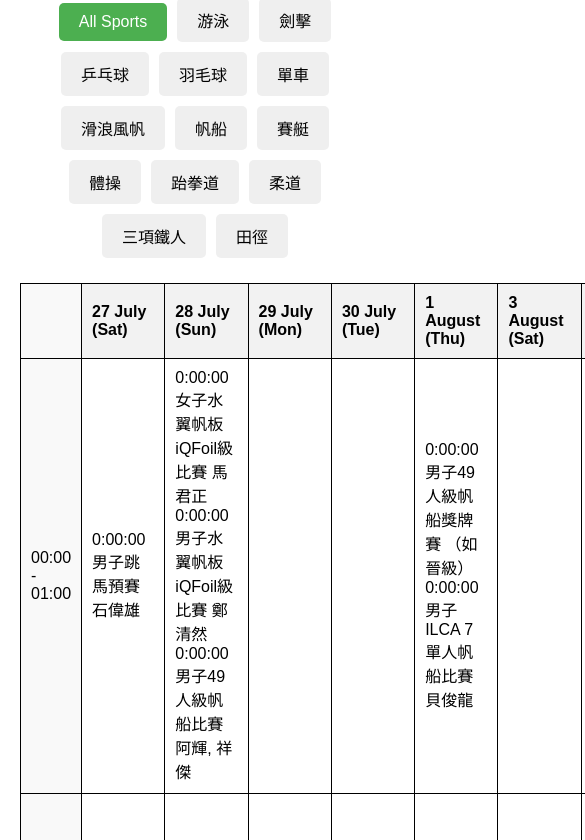
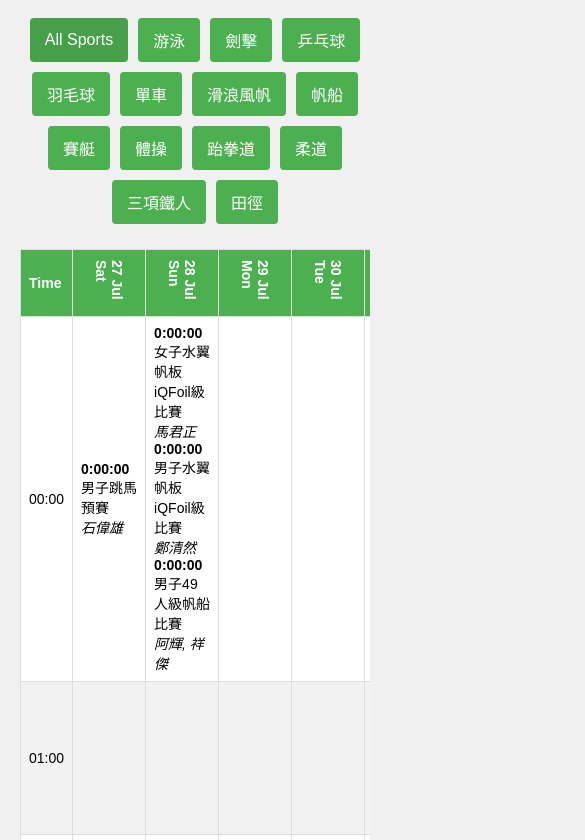
Before and after one commit to FatKam2024/olympicsHK, a plain HTML site: page index.html in a window 390 px wide. Shown: the part 161-1001 px from the top of the page, 585 px wide, since content can reach past the window. Drawn offline with nearby package versions, Linux system fonts and the light colour scheme.

Commit message:
update with Claude suggestions

```diff
--- a/index.html
+++ b/index.html
@@ -5,43 +5,23 @@
     <meta name="viewport" content="width=device-width, initial-scale=1.0">
     <title>Hong Kong Team Matches - Paris Olympics</title>
     <style>
-        body {
-            font-family: Arial, sans-serif;
-            margin: 20px;
-        }
-        h1 {
-            text-align: center;
-        }
-        #buttons {
-            text-align: center;
-            margin-bottom: 20px;
-        }
         table {
             width: 100%;
             border-collapse: collapse;
-            margin-bottom: 20px;
         }
         th, td {
             border: 1px solid black;
-            padding: 10px;
+            padding: 8px;
             text-align: left;
+            width: 100px; /* Fixed column width */
         }
         th {
             background-color: #f2f2f2;
         }
-        th:first-child, td:first-child {
-            width: 150px;
-            background-color: #f9f9f9;
-            position: sticky;
-            left: 0;
-        }
         button {
             margin: 5px;
-            padding: 10px 20px;
+            padding: 10px;
             font-size: 16px;
-            cursor: pointer;
-            border: none;
-            border-radius: 5px;
         }
         .active {
             background-color: #4CAF50; /* Active button color */
@@ -58,9 +38,6 @@
             margin: 5px 0;
             font-size: 16px;
             color: blue;
-        }
-        .live-channels a:hover {
-            text-decoration: underline;
         }
     </style>
     <script src="https://cdnjs.cloudflare.com/ajax/libs/PapaParse/5.3.0/papaparse.min.js"></script>
@@ -84,3 +61,115 @@
     <script src="script.js"></script>
 </body>
 </html>
+<!DOCTYPE html>
+<html lang="en">
+<head>
+    <meta charset="UTF-8">
+    <meta name="viewport" content="width=device-width, initial-scale=1.0">
+    <title>Hong Kong Team Matches - Paris Olympics</title>
+    <script src="https://cdnjs.cloudflare.com/ajax/libs/PapaParse/5.3.0/papaparse.min.js"></script>
+    <style>
+        body {
+            font-family: Arial, sans-serif;
+            margin: 0;
+            padding: 20px;
+            background-color: #f0f0f0;
+        }
+        h1 {
+            text-align: center;
+            color: #333;
+        }
+        #buttons {
+            display: flex;
+            flex-wrap: wrap;
+            justify-content: center;
+            margin-bottom: 20px;
+        }
+        button {
+            margin: 5px;
+            padding: 10px 15px;
+            background-color: #4CAF50;
+            color: white;
+            border: none;
+            border-radius: 4px;
+            cursor: pointer;
+            transition: background-color 0.3s;
+        }
+        button:hover {
+            background-color: #45a049;
+        }
+        button.active {
+            background-color: #45a049;
+        }
+        #tables {
+            overflow-x: auto;
+        }
+        table {
+            width: 100%;
+            border-collapse: collapse;
+            background-color: white;
+            box-shadow: 0 0 20px rgba(0, 0, 0, 0.1);
+        }
+        th, td {
+            border: 1px solid #ddd;
+            padding: 12px;
+            text-align: left;
+        }
+        th {
+            background-color: #4CAF50;
+            color: white;
+        }
+        tr:nth-child(even) {
+            background-color: #f2f2f2;
+        }
+        .hidden {
+            display: none;
+        }
+        .live-channels {
+            margin-top: 30px;
+            text-align: center;
+        }
+        .live-channels a {
+            display: inline-block;
+            margin: 5px;
+            padding: 10px 15px;
+            background-color: #3498db;
+            color: white;
+            text-decoration: none;
+            border-radius: 4px;
+            transition: background-color 0.3s;
+        }
+        .live-channels a:hover {
+            background-color: #2980b9;
+        }
+        @media (max-width: 768px) {
+            th, td {
+                padding: 8px;
+                font-size: 14px;
+            }
+            .date-header {
+                writing-mode: vertical-rl;
+                text-orientation: mixed;
+                white-space: nowrap;
+                padding: 10px 5px;
+            }
+        }
+    </style>
+</head>
+<body>
+    <h1>Hong Kong Team Matches - Paris Olympics</h1>
+    <div id="buttons"></div>
+    <div id="tables"></div>
+    <div class="live-channels">
+        <h2>Live Channels</h2>
+        <a href="https://www.rthk.hk/timetable/tv31" target="_blank">香港電台31台</a>
+        <a href="https://app7.rthk.hk/special/sports32/index.php" target="_blank">香港電台32台</a>
+        <a href="https://hoy.tv/live?channel_no=77" target="_blank">HOY 77台</a>
+        <a href="https://hoy.tv/live?channel_no=76" target="_blank">HOY 76台</a>
+        <a href="https://viu.tv/ch/99" target="_blank">ViuTV99台</a>
+        <a href="https://viu.tv/ch/96" target="_blank">ViuTV96台</a>
+        <a href="https://news.tvb.com/tc/live/83" target="_blank">TVB新聞台83台</a>
+    </div>
+    <script src="script.js"></script>
+</body>
+</html>
--- a/script.js
+++ b/script.js
@@ -6,7 +6,6 @@ fetch('OlympicsHK.csv')
             header: true,
             skipEmptyLines: true,
             complete: function(results) {
-                console.log('CSV Parsed Data:', results.data); // Debugging line
                 const events = results.data.map(row => ({
                     sport: row['Type'],
                     date: row['Date'],
@@ -14,12 +13,8 @@ fetch('OlympicsHK.csv')
                     event: row['Event'],
                     player: row['Player']
                 }));
-                console.log('Events:', events); // Debugging line
                 const uniqueDates = [...new Set(events.map(e => e.date))];
                 const uniqueSports = [...new Set(events.map(e => e.sport))];
-
-                console.log('Unique Dates:', uniqueDates); // Debugging line
-                console.log('Unique Sports:', uniqueSports); // Debugging line
 
                 createButtons(['All Sports', ...uniqueSports]);
                 createTables('All Sports', uniqueDates, events);
@@ -33,7 +28,7 @@ fetch('OlympicsHK.csv')
         });
     })
     .catch(error => {
-        console.error('Error fetching CSV:', error); // Debugging line
+        console.error('Error fetching CSV:', error);
     });
 
 // Create buttons for sports
@@ -43,10 +38,9 @@ const createButtons = (uniqueSports) => {
         const button = document.createElement('button');
         button.innerText = sport;
         button.onclick = () => filterSport(sport);
-        if (index === 0) button.classList.add('active'); // Default active button for the first sport
+        if (index === 0) button.classList.add('active');
         buttonsDiv.appendChild(button);
     });
-    console.log('Buttons:', buttonsDiv.innerHTML); // Debugging line
 };
 
 // Create tables for each sport
@@ -73,19 +67,17 @@ const createTables = (uniqueSports, uniqueDates, events) => {
 
 // Generate HTML for each table
 const generateTableHTML = (uniqueDates, events) => {
-    let tableHTML = '<thead>';
-    let headerRow = '<tr><th></th>';
+    let tableHTML = '<thead><tr><th>Time</th>';
     uniqueDates.forEach(date => {
         const [day, month, year] = date.split('/');
         const dateObj = new Date(`${year}-${month}-${day}`);
-        const dayStr = dateObj.toLocaleDateString('en-GB', { day: 'numeric', month: 'long' });
+        const dayStr = dateObj.toLocaleDateString('en-GB', { day: 'numeric', month: 'short' });
         const weekday = dateObj.toLocaleDateString('en-GB', { weekday: 'short' });
-        headerRow += `<th>${dayStr} (${weekday})</th>`;
+        tableHTML += `<th class="date-header">${dayStr}<br>${weekday}</th>`;
     });
-    headerRow += '</tr>';
-    tableHTML += headerRow + '</thead><tbody>';
+    tableHTML += '</tr></thead><tbody>';
 
-    const timeSlots = Array.from({ length: 24 }, (_, i) => `${String(i).padStart(2, '0')}:00 - ${String(i + 1).padStart(2, '0')}:00`);
+    const timeSlots = Array.from({ length: 24 }, (_, i) => `${String(i).padStart(2, '0')}:00`);
 
     timeSlots.forEach(slot => {
         let row = `<tr><td>${slot}</td>`;
@@ -94,11 +86,16 @@ const generateTableHTML = (uniqueDates, events) => {
             const slotStartHour = parseInt(slot.split(':')[0]);
             const slotEvents = events.filter(event => {
                 const [eventHour, eventMinute] = event.time.split(':').map(Number);
-                return event.date === date && eventHour >= slotStartHour && eventHour < slotStartHour + 1;
+                return event.date === date && eventHour === slotStartHour;
             });
             if (slotEvents.length > 0) rowHasEvent = true;
-            console.log(`Events for ${slot} on ${date}:`, slotEvents); // Debugging line
-            const eventsList = slotEvents.map(event => `${event.time} ${event.event} ${event.player}`).join('<br>');
+            const eventsList = slotEvents.map(event => `
+                <div class="event">
+                    <strong>${event.time}</strong><br>
+                    ${event.event}<br>
+                    <em>${event.player}</em>
+                </div>
+            `).join('');
             row += `<td>${eventsList}</td>`;
         });
         row += '</tr>';
@@ -106,13 +103,11 @@ const generateTableHTML = (uniqueDates, events) => {
     });
 
     tableHTML += '</tbody>';
-    console.log(`Generated Table HTML for ${events[0]?.sport}:`, tableHTML); // Debugging line
     return tableHTML;
 };
 
 // Filter events by sport
 const filterSport = (sport) => {
-    console.log('Filtering for sport:', sport); // Debugging line
     const tables = document.querySelectorAll('#tables table');
     tables.forEach(table => {
         if (table.id === sport) {
@@ -132,6 +127,3 @@ const filterSport = (sport) => {
         }
     });
 };
-
-// Debugging: Log to verify script load
-console.log('Script loaded and running.');
```
